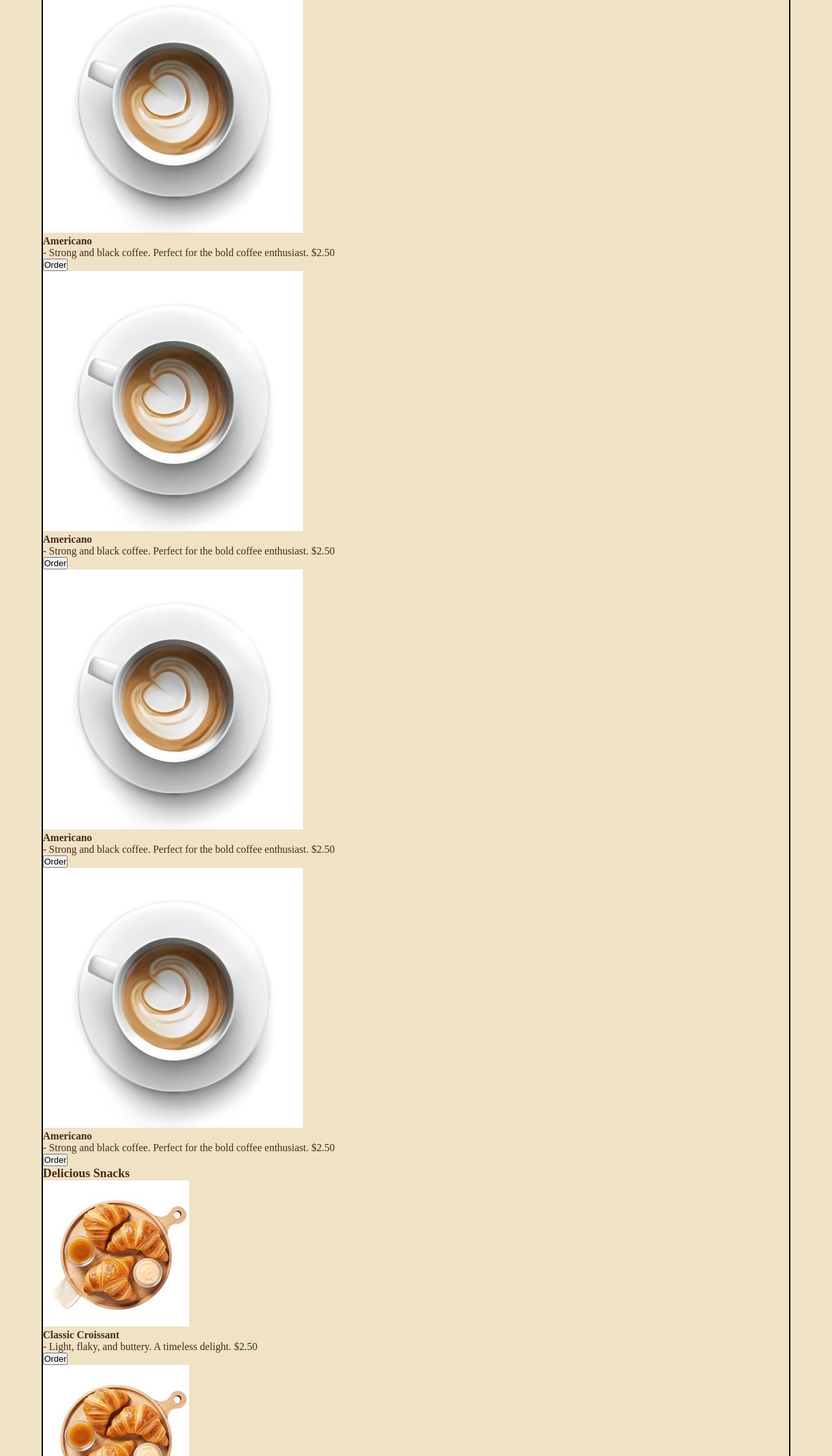
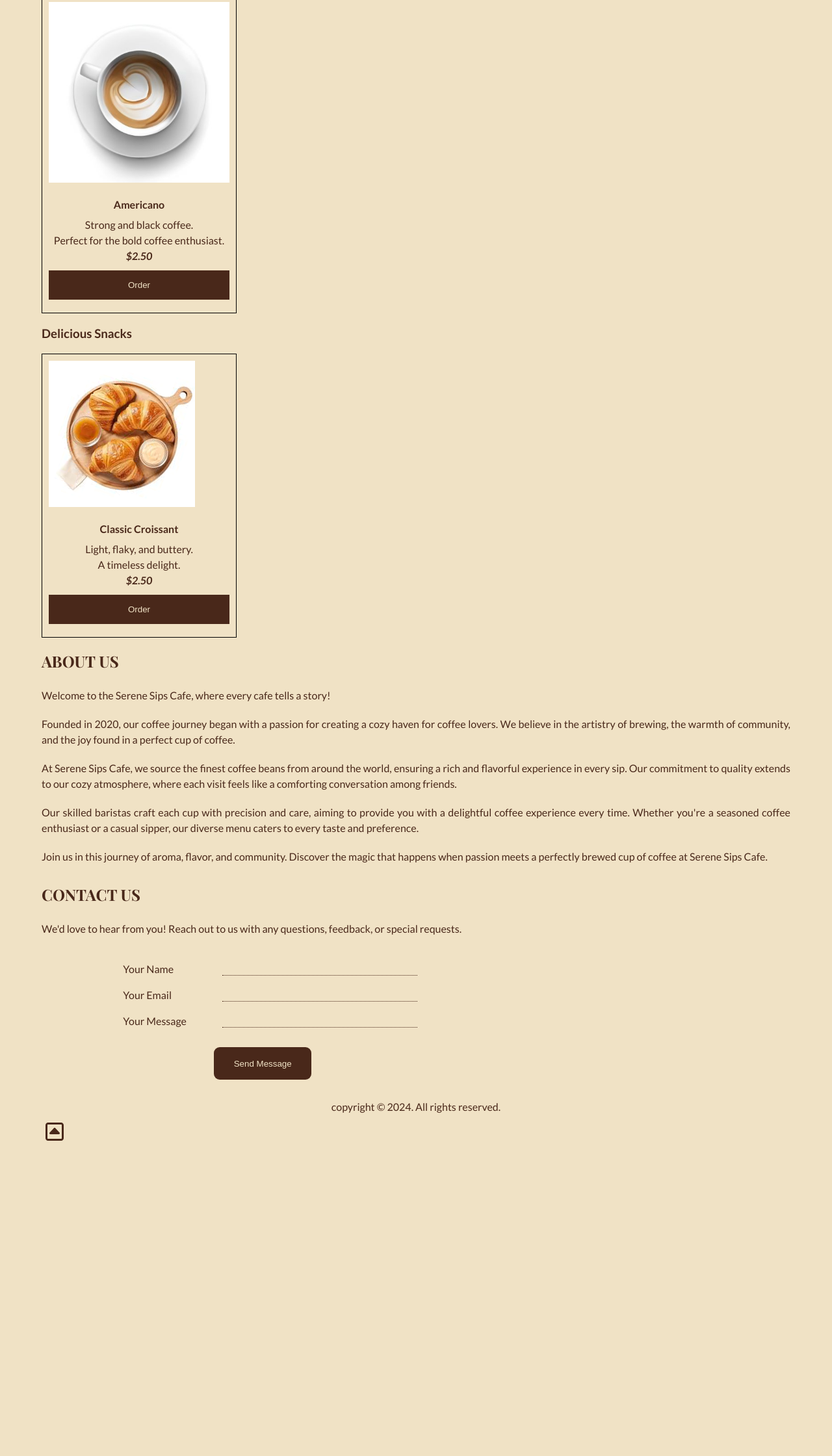
Before and after one commit to HlaBhoneHan/serene-sips, a plain HTML site: page index.html in a window 1280 px wide. Shown: the part 560-2800 px from the top of the page at 65% size. After the commit the page ends 2337 px from the top, so only its background shows below. Drawn offline with Linux system fonts and the light colour scheme.

Commit message:
index.html

```diff
--- a/index.html
+++ b/index.html
@@ -4,12 +4,25 @@
     <meta charset="UTF-8" />
     <meta name="viewport" content="width=device-width, initial-scale=1.0" />
     <link rel="shortcut icon" href="images/Americano.jpg" type="image/x-icon" />
+
+    <!-- google fonts -->
     <link rel="preconnect" href="https://fonts.googleapis.com" />
     <link rel="preconnect" href="https://fonts.gstatic.com" crossorigin />
     <link
       href="https://fonts.googleapis.com/css2?family=Lato:ital,wght@0,100;0,300;0,400;0,700;0,900;1,100;1,300;1,400;1,700;1,900&family=Playfair+Display+SC:ital,wght@0,400;0,700;0,900;1,400;1,700;1,900&display=swap"
       rel="stylesheet"
     />
+
+    <!-- fontawesome -->
+    <link
+      rel="stylesheet"
+      href="https://cdnjs.cloudflare.com/ajax/libs/font-awesome/7.0.0/css/all.min.css"
+      integrity="sha512-DxV+EoADOkOygM4IR9yXP8Sb2qwgidEmeqAEmDKIOfPRQZOWbXCzLC6vjbZyy0vPisbH2SyW27+ddLVCN+OMzQ=="
+      crossorigin="anonymous"
+      referrerpolicy="no-referrer"
+    />
+
+    <!-- external stylesheet -->
     <link rel="stylesheet" href="style.css" />
     <title>Serene Sip</title>
   </head>
@@ -31,70 +44,44 @@
 
     <!-- our menu section -->
     <section id="our-menu">
+      <div class="menu">
         <h2>Our Menu</h2>
-      <div class="menu">
+        <div>
           <h3>Coffee Selections</h3>
-        <div>
-          <img src="images/Americano.jpg" alt="" />
-          <h4>Americano</h4>
-          <p>
-            - Strong and black coffee. Perfect for the bold coffee enthusiast.
-            $2.50
+          <div class="card">
+            <img class="card-img-top" src="images/Americano.jpg" alt="" />
+            <div class="card-body">
+              <h4 class="card-title">Americano</h4>
+              <p class="card-text">
+                Strong and black coffee. <br />
+                Perfect for the bold coffee enthusiast. <br />
+                <span class="price">$2.50</span>
               </p>
-          <button>Order</button>
+              <button class="btn-order">Order</button>
             </div>
-        <div>
-          <img src="images/Americano.jpg" alt="" />
-          <h4>Americano</h4>
-          <p>
-            - Strong and black coffee. Perfect for the bold coffee enthusiast.
-            $2.50
-          </p>
-          <button>Order</button>
           </div>
-        <div>
-          <img src="images/Americano.jpg" alt="" />
-          <h4>Americano</h4>
-          <p>
-            - Strong and black coffee. Perfect for the bold coffee enthusiast.
-            $2.50
-          </p>
-          <button>Order</button>
         </div>
-        <div>
-          <img src="images/Americano.jpg" alt="" />
-          <h4>Americano</h4>
-          <p>
-            - Strong and black coffee. Perfect for the bold coffee enthusiast.
-            $2.50
-          </p>
-          <button>Order</button>
       </div>
 
+      <div class="menu">
         <h3>Delicious Snacks</h3>
+        <div class="card">
           <div>
-          <img src="images/Classic Croissant.png" alt="" />
-          <h4>Classic Croissant</h4>
-          <p>- Light, flaky, and buttery. A timeless delight. $2.50</p>
-          <button>Order</button>
+            <img
+              class="card-img-top"
+              src="images/Classic Croissant.png"
+              alt=""
+            />
+            <div class="card-body">
+              <h4 class="card-title">Classic Croissant</h4>
+              <p class="card-text">
+                Light, flaky, and buttery. <br />
+                A timeless delight. <br />
+                <span class="price">$2.50</span>
+              </p>
+              <button class="btn-order">Order</button>
             </div>
-        <div>
-          <img src="images/Classic Croissant.png" alt="" />
-          <h4>Classic Croissant</h4>
-          <p>- Light, flaky, and buttery. A timeless delight. $2.50</p>
-          <button>Order</button>
           </div>
-        <div>
-          <img src="images/Classic Croissant.png" alt="" />
-          <h4>Classic Croissant</h4>
-          <p>- Light, flaky, and buttery. A timeless delight. $2.50</p>
-          <button>Order</button>
-        </div>
-        <div>
-          <img src="images/Classic Croissant.png" alt="" />
-          <h4>Classic Croissant</h4>
-          <p>- Light, flaky, and buttery. A timeless delight. $2.50</p>
-          <button>Order</button>
         </div>
       </div>
     </section>
@@ -156,7 +143,17 @@
     <!-- footer section  -->
     <footer>
       <p>copyright &copy; 2024. All rights reserved.</p>
-      <a href="#header">&uarr;</a>
+      <a href="#header">
+        <i class="fa-regular fa-square-caret-up fa-2x"></i>
+      </a>
     </footer>
+
+    <!-- fontawesome js -->
+    <script
+      src="https://cdnjs.cloudflare.com/ajax/libs/font-awesome/7.0.0/js/all.min.js"
+      integrity="sha512-gBYquPLlR76UWqCwD06/xwal4so02RjIR0oyG1TIhSGwmBTRrIkQbaPehPF8iwuY9jFikDHMGEelt0DtY7jtvQ=="
+      crossorigin="anonymous"
+      referrerpolicy="no-referrer"
+    ></script>
   </body>
 </html>
--- a/style.css
+++ b/style.css
@@ -11,7 +11,7 @@ color: #49281a;
 
 /* header section  */
 header {
-  border: 2px solid #000;
+  /* border: 2px solid #000; */
   text-align: center;
   padding: 100px 0;
 }
@@ -65,7 +65,7 @@ nav a:hover {
 #about-us,
 #contact-us,
 footer {
-  border: 2px solid #000;
+  /* border: 2px solid #000; */
   width: 90%;
   margin: 20px auto;
 }
@@ -76,7 +76,44 @@ footer {
   font-family: "Playfair Display SC", serif;
   margin-bottom: 15px;
 }
+.menu h3 {
+  font-family: "Lato", sans-serif;
+  padding: 20px 0;
+}
 
+.card {
+  border: 1px solid #000;
+  width: 300px;
+  padding: 10px;
+}
+.card-img-top {
+  max-width: 100%;
+}
+.card-body {
+  text-align: center;
+  padding: 10px 0;
+  font-family: "Lato", sans-serif;
+}
+
+.card-title {
+  padding: 10px 0;
+}
+.card-text {
+  line-height: 1.5;
+}
+.price {
+  font-weight: bold;
+  font-style: italic;
+}
+.btn-order {
+  display: block;
+  width: 100%;
+  padding: 15px 0;
+  border: none;
+  margin-top: 10px;
+  background-color: #49281a;
+  color: #f0e2c5;
+}
 /* #about-us section  */
 #about-us p,
 #contact-us p,
@@ -131,3 +168,7 @@ footer p {
   text-align: center;
   font-size: 0.9;
 }
+
+.fa-square-caret-up {
+  color: #49281a;
+}
```
Lines whose indentation alone changed are shown as unchanged.
